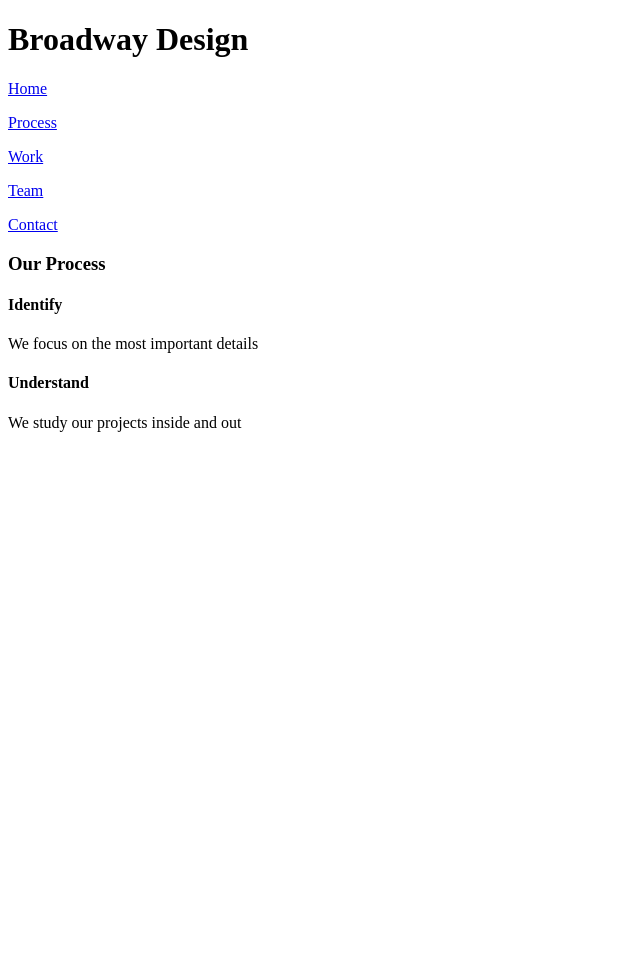
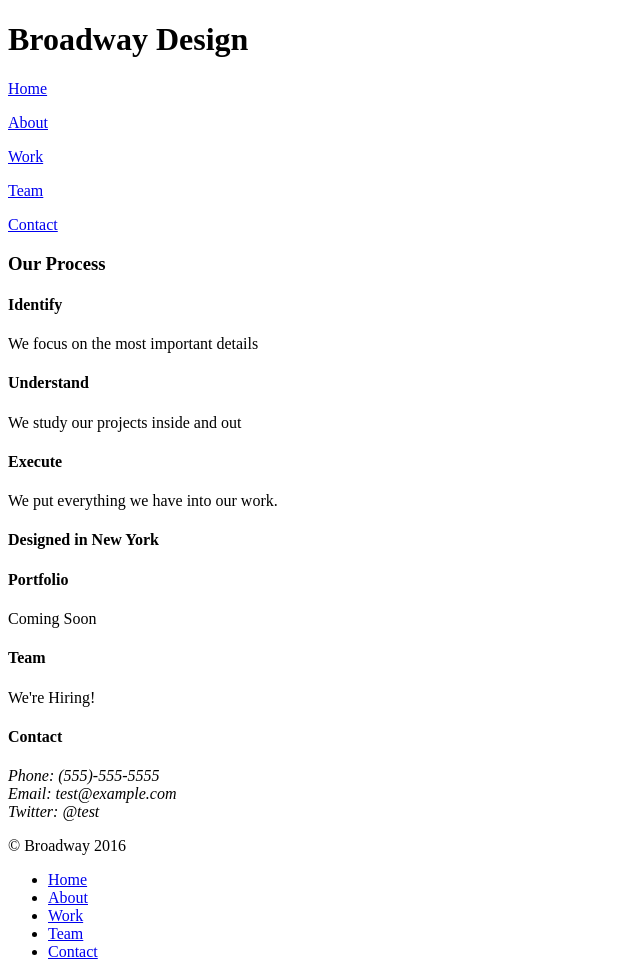
Before and after one commit to SometimesDeveloping/broadway, a plain HTML site: page index.html in a window 1280 px wide. Shown: the whole page, without its empty margins (0-640 px from the left). Before the commit the page ends 800 px from the top, so only its background shows below. Drawn offline with Linux system fonts and the light colour scheme.

Commit message:
Add Info and footer HTML

```diff
--- a/index.html
+++ b/index.html
@@ -5,17 +5,16 @@
     <title>Broadway Design Company</title>
   </head>
   <body>
-    <h1>Broadway Design</h1>
+    <h1 id="home">Broadway Design</h1>
 
     <div class="navbutton">
       <nav>
         <p> <a href="#home">Home</a> </p>
-        <p> <a href="process">Process</a> </p>
+        <p> <a href="process">About</a> </p>
         <p> <a href="work">Work</a> </p>
         <p> <a href="#team">Team</a> </p>
         <p> <a href="#contact">Contact</a> </p>
       </nav>
-
     </div>
 
     <div id="process">
@@ -23,11 +22,39 @@
         <!-- image -->
       <h4>Identify</h4>
       <p>We focus on the most important details</p>
-    <!-- image -->
+        <!-- image -->
       <h4>Understand</h4>
       <p>We study our projects inside and out</p>
+      <!-- image -->
+      <h4>Execute</h4>
+      <p>We put everything we have into our work.</p>
+    </div>
 
-    </div>
+    <div class="info">
+      <h4>Designed in New York</h4>
+      <!-- add background image -->
+      <h4 id="work">Portfolio</h4>
+        <p>Coming Soon</p>
+      <h4 id="team">Team</h4>
+        <p>We're Hiring!</p>
+      <h4 id="contact">Contact</h4>
+        <address>
+          Phone: (555)-555-5555 <br>
+          Email: test@example.com <br>
+          Twitter: @test <br>
+        </address>
+      </div>
+
+      <footer>
+        <p>&copy; Broadway 2016</p>
+        <ul>
+          <li> <a href="#home">Home</a> </li>
+          <li> <a href="process">About</a> </li>
+          <li> <a href="work">Work</a> </li>
+          <li> <a href="#team">Team</a> </li>
+          <li> <a href="#contact">Contact</a> </li>
+        </ul>
+      </footer>
 
   </body>
 </html>
```
